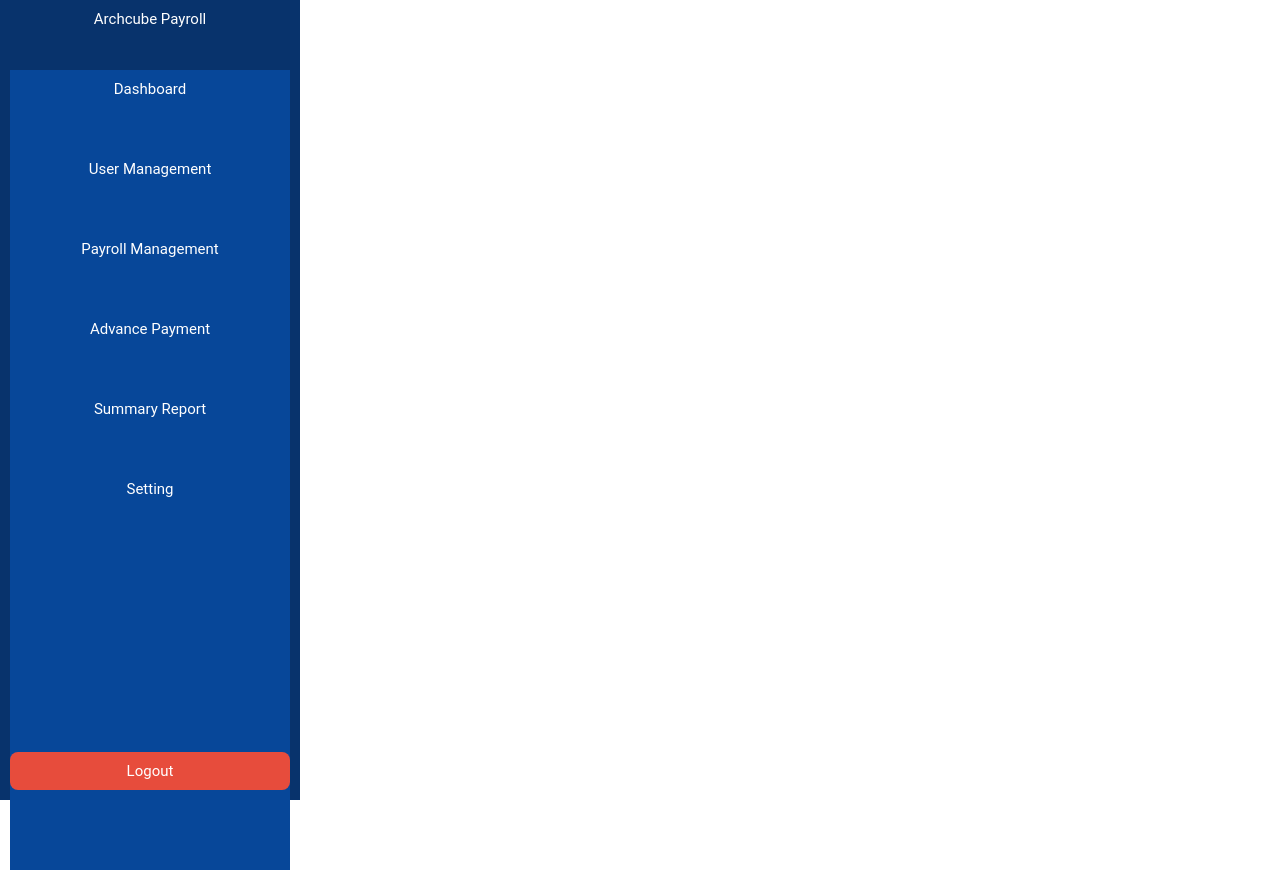
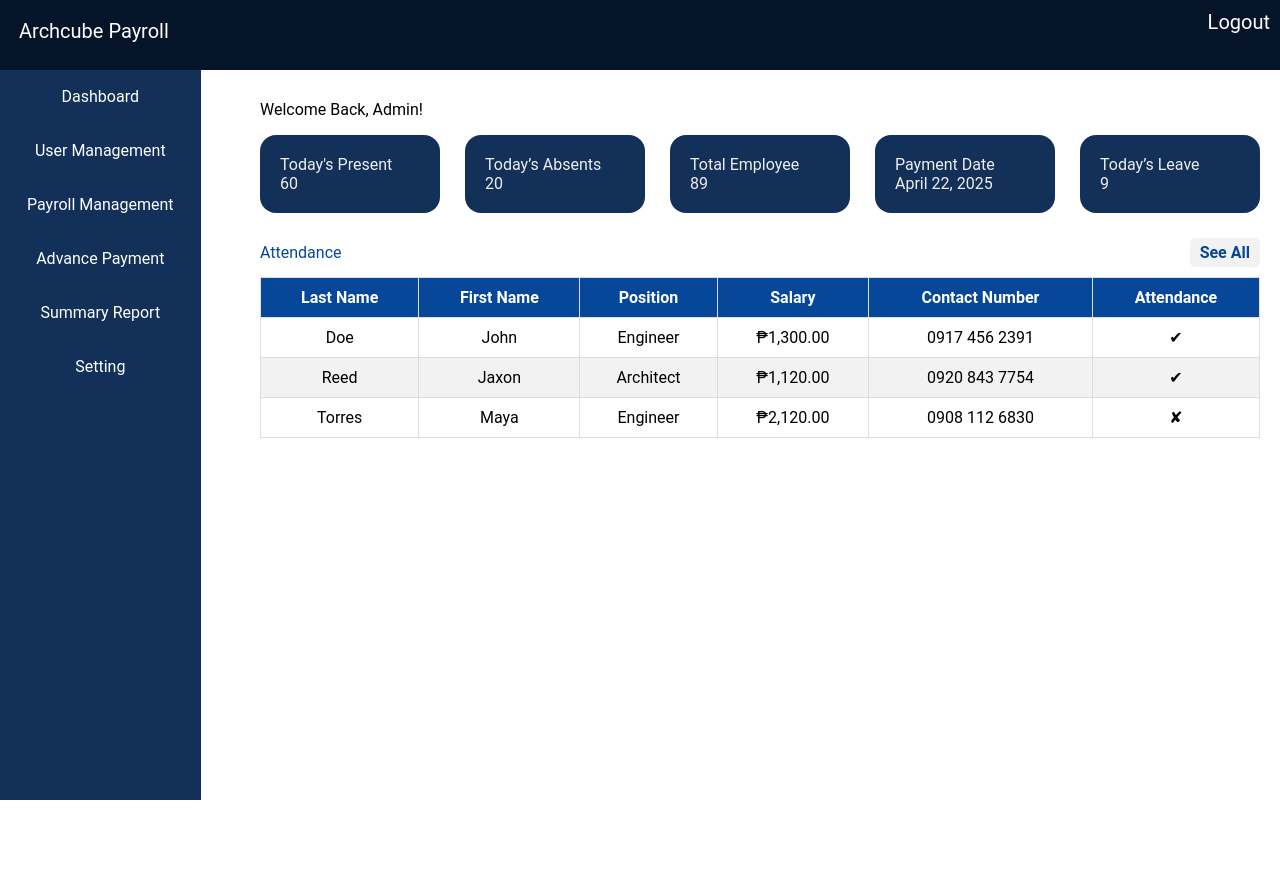
Before and after one commit to GaliaArjhond/Archcube_payroll, a PHP site: page /dashboard.html in a window 1280 px wide. After the commit the page ends 800 px from the top, so only its background shows below. Run offline with PHP 8.4, Linux system fonts and the light colour scheme.

Commit message:
ddhboard

```diff
--- a/dashboard.html
+++ b/dashboard.html
@@ -13,6 +13,7 @@
       <div class="logout">
         <a href="" class=" ">Logout</a>
       </div>
+    </header>
     <aside>
       <ul>
         <li><a href="">Dashboard</a></li>
@@ -23,6 +24,103 @@
         <li><a href="">Setting</a></li>
       </ul>
     </aside>
-    </header>
+
+    <main>
+      <div class="container">
+        <h1>Welcome Back, Admin!</h1>
+      </div>
+      <div class="insights">
+        <div class = "presentCard">
+          <div class="middle">
+            <div class="left">
+              <h3>Today's Present</h3>
+              <h1>60</h1>
+            </div>
+          </div>
+        </div>
+
+        <div class = "absentsCard">
+          <div class="middle">
+            <div class="left">
+              <h3>Today’s Absents</h3>
+              <h1>20</h1>
+            </div>
+          </div>
+        </div>
+
+        <div class = "employeeCard">
+          <div class="middle">
+            <div class="left">
+              <h3>Total Employee</h3>
+              <h1>89</h1>
+            </div>
+          </div>
+        </div>
+
+        <div class = "payDateCard">
+          <div class="middle">
+            <div class="left">
+              <h3>Payment Date</h3>
+              <h1>April 22, 2025</h1>
+            </div>
+          </div>
+        </div>
+
+        <div class = "leaveCard">
+          <div class="middle">
+            <div class="left">
+              <h3>Today’s Leave</h3>
+              <h1>9</h1>
+            </div>
+          </div>
+        </div>
+
+      </div>
+
+      <div class="attendance">
+        <div class="attendance-header">
+          <h2>Attendance</h2>
+          <a href="#" class="see-all">See All</a>
+        </div>
+        <table>
+          <thead>
+            <tr>
+              <th>Last Name</th>
+              <th>First Name</th>
+              <th>Position</th>
+              <th>Salary</th>
+              <th>Contact Number</th>
+              <th>Attendance</th>
+            </tr>
+          </thead>
+          <tbody>
+            <tr>
+              <td>Doe</td>
+              <td>John</td>
+              <td>Engineer</td>
+              <td>₱1,300.00</td>
+              <td>0917 456 2391</td>
+              <td>✔</td>
+            </tr>
+            <tr>
+              <td>Reed</td>
+              <td>Jaxon</td>
+              <td>Architect</td>
+              <td>₱1,120.00</td>
+              <td>0920 843 7754</td>
+              <td>✔</td>
+            </tr>
+            <tr>
+              <td>Torres</td>
+              <td>Maya</td>
+              <td>Engineer</td>
+              <td>₱2,120.00</td>
+              <td>0908 112 6830</td>
+              <td>✘</td>
+            </tr>
+          </tbody>
+        </table>
+      </div>
+
   </body>
 </html>
--- a/dashboardStyle.css
+++ b/dashboardStyle.css
@@ -5,49 +5,51 @@
   font: 1em roboto, sans-serif;
 }
 
+/* Header Styling */
 header {
-  background-color: #08336c;
-  width: 300px;
-  height: 100vh;
-  padding: 10px;
-  text-align: center;
-  font-size: 15px;
+  background-color: #051429;
+  width: 100%;
+  height: 70px;
+  padding: 19px;
+  font-size: 20px;
   color: white;
-  position: relative;
+  position: fixed; /* Fix the header at the top */
+  top: 0;
+  left: 5;
+  z-index: 1000; /* Ensure it stays above other elements */
 }
 
 a {
   text-decoration: none;
   color: white;
 }
-
-aside {
-  background-color: #074799;
-  margin: 0;
-  width: 280px;
-  height: 100vh;
+.logout {
+  position: absolute;
+  float: right;
+  top: 10px;
+  right: 10px;
 }
 
-.logout {
-  position: absolute;
-  bottom: 10px;
-  left: 10px;
-  width: calc(100% - 20px);
-  padding: 10px;
-  background-color: #e74c3c;
-  border: none;
+/* Sidebar Styling */
+aside {
+  text-align: center;
+  background-color: #133158;
   color: white;
-  cursor: pointer;
-  border-radius: 8px;
-  text-align: center;
+  height: calc(100vh - 60px); /* Full height minus header */
+  padding: 17px;
+  gap: 40px;
+  position: fixed; /* Fix the sidebar on the left */
+  top: 60px;
+  left: 0;
 }
-.logout:hover {
-  background-color: #c0392b;
+
+ul {
+  list-style: none; /* Remove default list styling */
+  padding: 0;
 }
 
 ul li {
   margin-bottom: 15px;
-  margin-top: 15%;
 }
 
 ul li a {
@@ -55,11 +57,101 @@ ul li a {
   color: white;
   display: block;
   padding: 10px;
-
+  background-color: #133158;
   border-radius: 5px;
-  font-size: bold;
 }
 
 ul li a:hover {
   background-color: #3498db;
 }
+
+/* Main Content Styling */
+main {
+  margin-left: 240px;
+  margin-top: 80px;
+  padding: 20px;
+  width: auto;
+}
+
+main input {
+  background-color: transparent;
+  border: 0;
+  outline: 0;
+}
+
+main .insights {
+  display: grid;
+  grid-template-columns: repeat(5, 1fr);
+  gap: 25px;
+}
+
+main .insights > div {
+  background-color: #133158;
+  padding: var(--card-padding, 20px);
+  border-radius: 1rem;
+  margin-top: 1rem;
+  box-shadow: var(--box shadow, 0 4px 8px rgba(0, 0, 0, 0.1));
+  transition: transform 0.3s ease;
+  color: #eeeeee;
+  font-size: bold;
+}
+
+main .attendanceTable {
+  margin-top: 20px;
+  display: grid;
+  gap: 25px;
+  font-weight: bold;
+}
+
+table {
+  width: 100%;
+  border-collapse: collapse;
+}
+
+table th,
+table td {
+  border: 1px solid #ddd;
+  padding: 10px;
+  text-align: center;
+}
+
+table th {
+  background-color: #074799;
+  color: white;
+  font-weight: bold;
+}
+
+table tr:nth-child(even) {
+  background-color: #f2f2f2;
+}
+
+table tr:hover {
+  background-color: #ddd;
+}
+
+.attendance-header {
+  display: flex;
+  justify-content: space-between; /* Align items to the left and right */
+  align-items: center; /* Vertically center the items */
+  margin-top: 25px;
+  margin-bottom: 10px; /* Add spacing below the header */
+}
+
+.attendance-header h2 {
+  margin: 0;
+  color: #074799;
+}
+
+.attendance-header .see-all {
+  text-decoration: none;
+  color: #074799;
+  font-weight: bold;
+  background-color: #f2f2f2;
+  padding: 5px 10px;
+  border-radius: 5px;
+  transition: background-color 0.3s ease;
+}
+
+.attendance-header .see-all:hover {
+  background-color: #ddd;
+}
```
Lines whose indentation alone changed are shown as unchanged.
